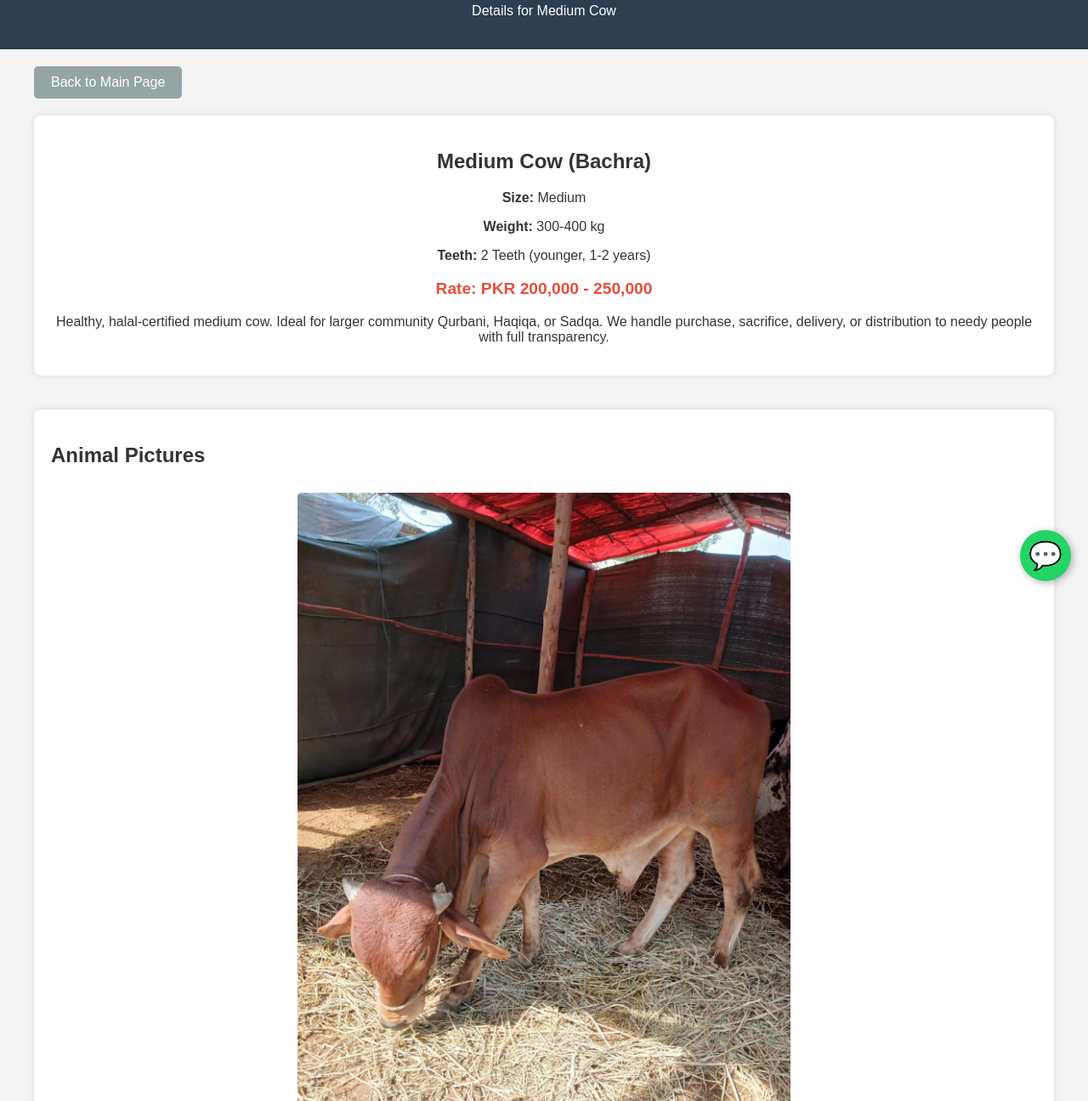
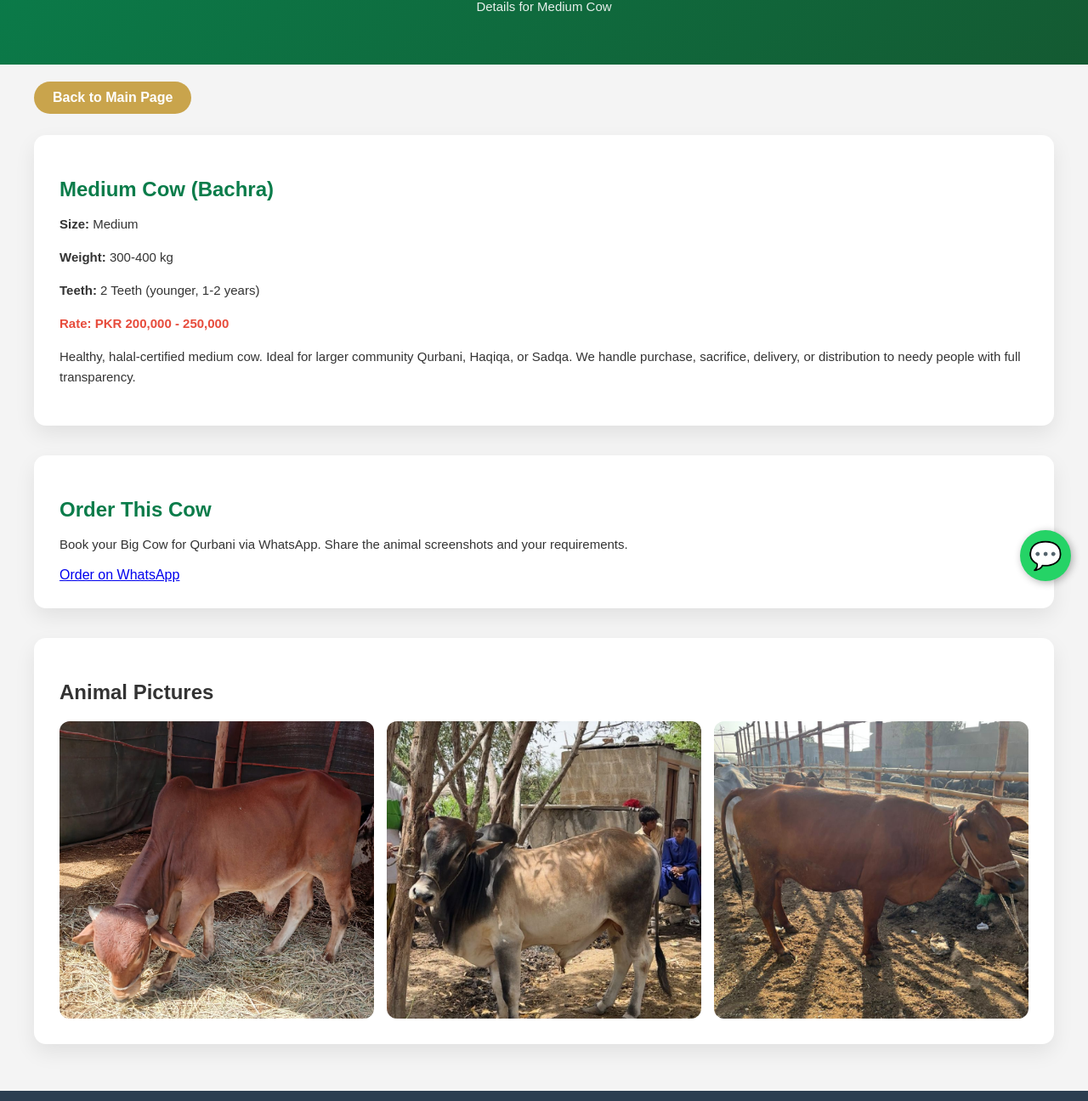
Before and after one commit to SyedTaha-im/qurbani4you, a plain HTML site: page cow-medium.html in a window 1280 px wide. Shown: the part 96-1392 px from the top of the page at 85% size. Drawn offline with Linux system fonts and the light colour scheme.

Commit message:
Refactor cow-medium.html for improved layout and style
Updated the layout and styling of the Medium Cow details page, including improved header, gallery, and order sections.

```diff
--- a/cow-medium.html
+++ b/cow-medium.html
@@ -13,37 +13,70 @@
             color: #333;
         }
        header {
-            background-color: #2c3e50;
+    background: linear-gradient(135deg, #0a7c4a, #145a32);
     color: white;
     text-align: center;
-            padding: 20px;
+    padding: 45px 20px;
 }
+
+header h1 {
+    margin: 0;
+    font-size: 36px;
+}
+
+header p {
+    margin-top: 8px;
+    font-size: 15px;
+    opacity: 0.9;
+}
+
         .container {
             max-width: 1200px;
             margin: 0 auto;
             padding: 20px;
         }
         .section {
-            margin-bottom: 40px;
-            padding: 20px;
-            background-color: white;
-            border-radius: 8px;
-            box-shadow: 0 0 10px rgba(0,0,0,0.1);
+    margin-bottom: 35px;
+    padding: 30px;
+    background-color: #fff;
+    border-radius: 14px;
+    box-shadow: 0 10px 25px rgba(0,0,0,0.08);
 }
+
 .gallery {
-            display: flex;
-            flex-wrap: wrap;
-            justify-content: space-around;
+    display: grid;
+    grid-template-columns: repeat(auto-fit, minmax(220px, 1fr));
+    gap: 15px;
 }
+
 .gallery img {
-            width: 50%;
-            margin: 10px;
-            height: auto;
-            border-radius: 5px;
+    width: 100%;
+    height: 350px;
+    object-fit: cover;
+    border-radius: 12px;
+    transition: transform 0.3s ease;
 }
-        .details {
-            text-align: center;
+
+.gallery img:hover {
+    transform: scale(1.03);
 }
+
+        .details h2 {
+    color: #0a7c4a;
+    margin-bottom: 15px;
+}
+
+.details p {
+    font-size: 15px;
+    line-height: 1.6;
+}
+
+.price {
+    font-size: 22px;
+    color: #c0392b;
+    margin: 15px 0;
+}
+
         .price {
             font-weight: bold;
             color: #e74c3c;
@@ -77,16 +110,19 @@
         }
         a.back {
     display: inline-block;
-            padding: 10px 20px;
-            background-color: #95a5a6;
+    padding: 10px 22px;
+    background: #c9a44c;
     color: white;
     text-decoration: none;
-            border-radius: 5px;
-            margin-bottom: 20px;
+    border-radius: 25px;
+    margin-bottom: 25px;
+    font-weight: bold;
 }
+
 a.back:hover {
-            background-color: #7f8c8d;
+    background: #b8963e;
 }
+
                .whatsapp-float {
     position: fixed;
     width: 60px;
@@ -107,6 +143,30 @@
 .whatsapp-float:hover {
     background-color: #1ebe5d;
 }
+@media (max-width: 768px) {
+
+    header h1 {
+        font-size: 26px;
+    }
+
+    .section {
+        padding: 20px;
+    }
+
+    .price {
+        font-size: 18px;
+    }
+
+    .gallery img {
+        height: 180px;
+    }
+
+    a.back {
+        width: 100%;
+        text-align: center;
+    }
+}
+
     </style>
 </head>
 <body>
@@ -126,14 +186,25 @@
             <p class="price">Rate: PKR 200,000 - 250,000</p>
             <p>Healthy, halal-certified medium cow. Ideal for larger community Qurbani, Haqiqa, or Sadqa. We handle purchase, sacrifice, delivery, or distribution to needy people with full transparency.</p>
         </section>
+<section class="section details">
+    <h2>Order This Cow</h2>
+    <p>
+        Book your Big Cow for Qurbani via WhatsApp.
+        Share the animal screenshots and your requirements.
+    </p>
 
+    <a href="https://wa.me/923212368815?text=I%20want%20to%20book%20Medium%20Cow%20for%20Qurbani"
+       class="button"
+       target="_blank">
+       Order on WhatsApp
+    </a>
+</section>
         <section class="section">
             <h2>Animal Pictures</h2>
             <div class="gallery">
                 <img src="cm1.jpeg" alt="Medium Cow Picture 1">
-                <img src="cm2.jpeg" alt="Medium Cow Picture 2">
-                <img src="cm3.jpeg" alt="Medium Cow Picture 3">
-                <img src="cm4.jpeg" alt="Medium Cow Picture 4">
+
+
                 <img src="cm5.jpeg" alt="Medium Cow Picture 5">
                 <img src="cm6.jpg" alt="Medium Cow Picture 6">
 
```
Lines whose indentation alone changed are shown as unchanged.
